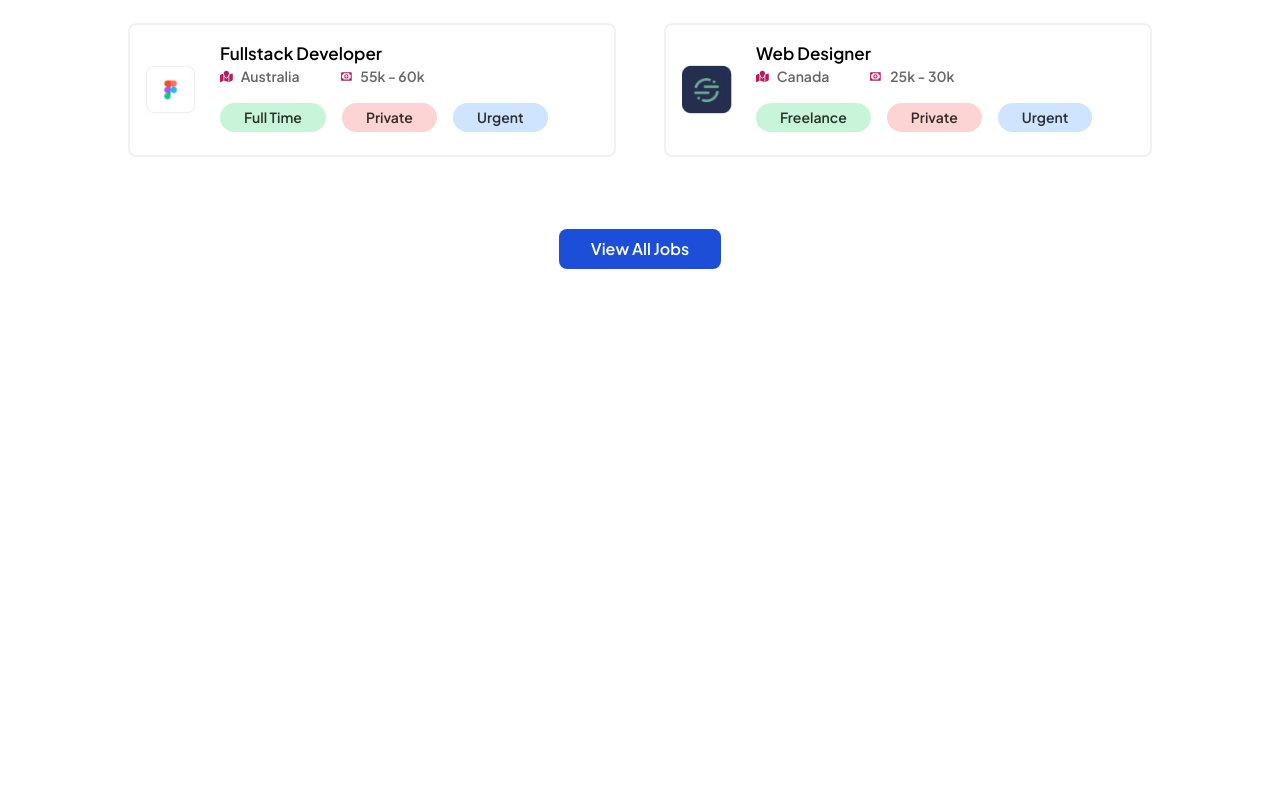
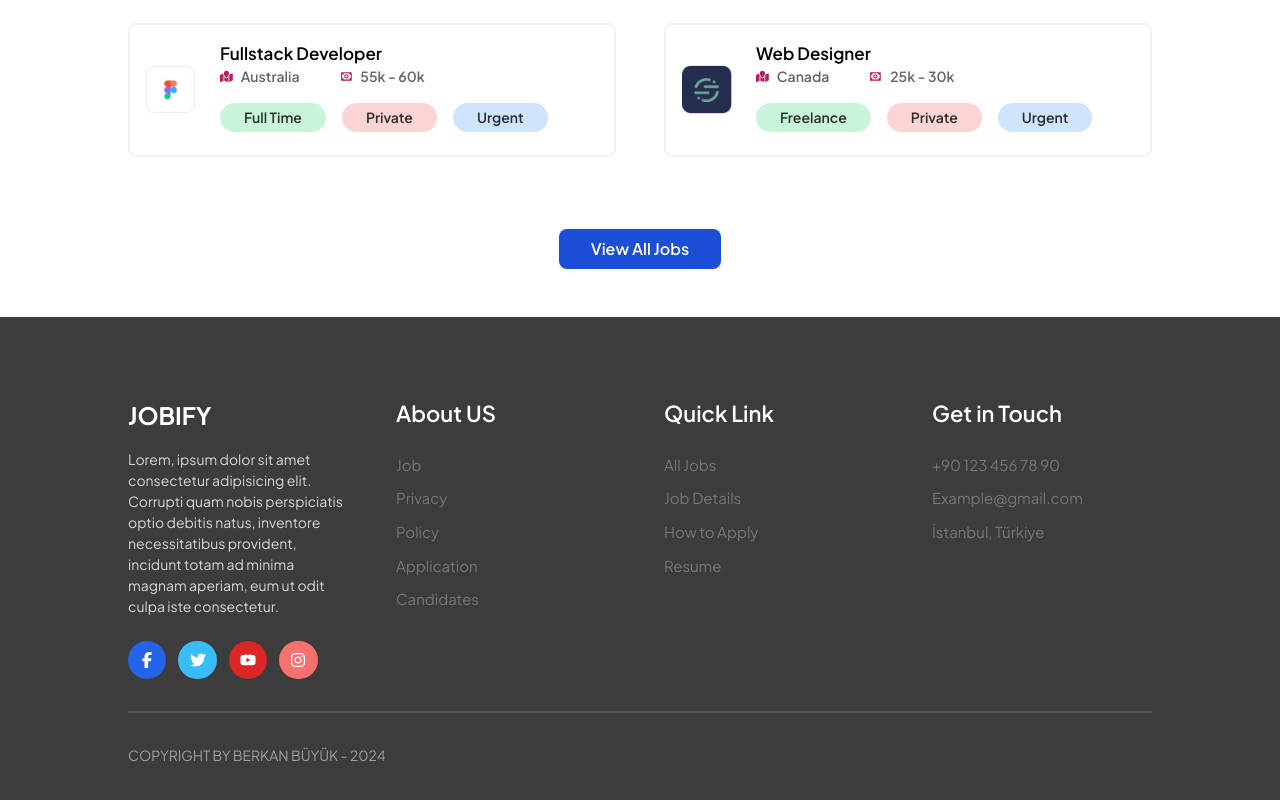
Before and after one commit to BerkanBuyuk/Job-Portal, a Next.js app: page / in a window 1280 px wide. Shown: the part 1963-2763 px from the top of the page. Before the commit the page ends 2280 px from the top, so only its background shows below. Built offline with nearby package versions, Linux system fonts and the light colour scheme; no server answers.

Commit message:
Footer tamamlandı.

```diff
--- /dev/null
+++ b/app/components/Home/Footer.tsx
@@ -0,0 +1,55 @@
+import React from 'react'
+import { FaFacebookF, FaInstagram, FaTwitter, FaYoutube } from 'react-icons/fa6'
+
+const currentYear = new Date().getFullYear();
+
+const Footer = () => {
+    return (
+        <div className='pt-[5rem] pb-[3rem] bg-[#3c3c3c]'>
+            <div className='w-[80%] mx-auto grid grid-cols-1 md:grid-cols-2 lg:grid-cols-3 xl:grid-cols-4 gap-[3rem] items-start pb-[2rem] border-b-2 border-white border-opacity-10'>
+                <div>
+                    <h1 className='text-[24px] text-white mb-[1rem] font-bold uppercase'>Jobify</h1>
+                    <p className='text-[14px] text-white text-opacity-80'>Lorem, ipsum dolor sit amet consectetur adipisicing elit. Corrupti quam nobis perspiciatis optio debitis natus, inventore necessitatibus provident, incidunt totam ad minima magnam aperiam, eum ut odit culpa iste consectetur.</p>
+                    <div className='mt-[1.5rem] flex items-center space-x-3'>
+                        <div className='w-[2.4rem] h-[2.4rem] bg-blue-600 rounded-full flex items-center justify-center flex-col'>
+                            <FaFacebookF className='text-white' />
+                        </div>
+                        <div className='w-[2.4rem] h-[2.4rem] bg-sky-400 rounded-full flex items-center justify-center flex-col'>
+                            <FaTwitter className='text-white' />
+                        </div>
+                        <div className='w-[2.4rem] h-[2.4rem] bg-red-600 rounded-full flex items-center justify-center flex-col'>
+                            <FaYoutube className='text-white' />
+                        </div>
+                        <div className='w-[2.4rem] h-[2.4rem] bg-red-400 rounded-full flex items-center justify-center flex-col'>
+                            <FaInstagram className='text-white' />
+                        </div>
+                    </div>
+                </div>
+                <div>
+                    <h1 className='text-[22px] w-fit text-white font-semibold mb-[1.5rem]'>About US</h1>
+                    <p className='text-[15px] w-fit text-white hover:text-white cursor-pointer text-opacity-30 mb-[0.7rem]'>Job</p>
+                    <p className='text-[15px] w-fit text-white hover:text-white cursor-pointer text-opacity-30 mb-[0.7rem]'>Privacy</p>
+                    <p className='text-[15px] w-fit text-white hover:text-white cursor-pointer text-opacity-30 mb-[0.7rem]'>Policy</p>
+                    <p className='text-[15px] w-fit text-white hover:text-white cursor-pointer text-opacity-30 mb-[0.7rem]'>Application</p>
+                    <p className='text-[15px] w-fit text-white hover:text-white cursor-pointer text-opacity-30 mb-[0.7rem]'>Candidates</p>
+                </div>
+                <div>
+                    <h1 className='text-[22px] w-fit text-white font-semibold mb-[1.5rem]'>Quick Link</h1>
+                    <p className='text-[15px] w-fit text-white hover:text-white cursor-pointer text-opacity-30 mb-[0.7rem]'>All Jobs</p>
+                    <p className='text-[15px] w-fit text-white hover:text-white cursor-pointer text-opacity-30 mb-[0.7rem]'>Job Details</p>
+                    <p className='text-[15px] w-fit text-white hover:text-white cursor-pointer text-opacity-30 mb-[0.7rem]'>How to Apply</p>
+                    <p className='text-[15px] w-fit text-white hover:text-white cursor-pointer text-opacity-30 mb-[0.7rem]'>Resume</p>
+                </div>
+                <div>
+                    <h1 className='text-[22px] w-fit text-white font-semibold mb-[1.5rem]'>Get in Touch</h1>
+                    <p className='text-[15px] w-fit text-white hover:text-white cursor-pointer text-opacity-30 mb-[0.7rem]'>+90 123 456 78 90</p>
+                    <p className='text-[15px] w-fit text-white hover:text-white cursor-pointer text-opacity-30 mb-[0.7rem]'>Example@gmail.com</p>
+                    <p className='text-[15px] w-fit text-white hover:text-white cursor-pointer text-opacity-30 mb-[0.7rem]'>İstanbul, Türkiye</p>
+                </div>
+            </div>
+            <h1 className='mt-[2rem] text-[14px] w-[80%] mx-auto text-white opacity-50 uppercase'>{`Copyright By Berkan Büyük - ${currentYear}`}</h1>
+        </div>
+    )
+}
+
+export default Footer
--- a/app/layout.tsx
+++ b/app/layout.tsx
@@ -3,6 +3,7 @@
 import "./globals.css";
 import Nav from "./components/Home/Nav";
 import ClientProvider from "./components/Hoc/ClientProvider";
+import Footer from "./components/Home/Footer";
 
 const font = Plus_Jakarta_Sans({
   weight: ["200", "300", "400", "500", "600", "700", "800"],
@@ -24,7 +25,9 @@
       <html lang="en">
         <body className={font.className}>
           <Nav />
-          {children}</body>
+          {children}
+          <Footer />
+        </body>
       </html>
     </ClientProvider>
   );
```
